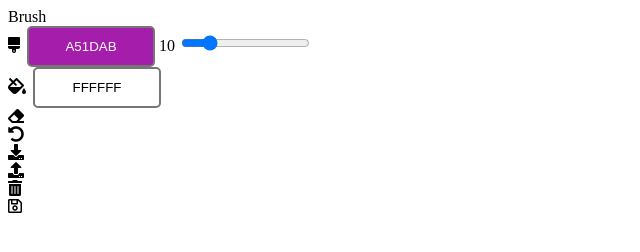
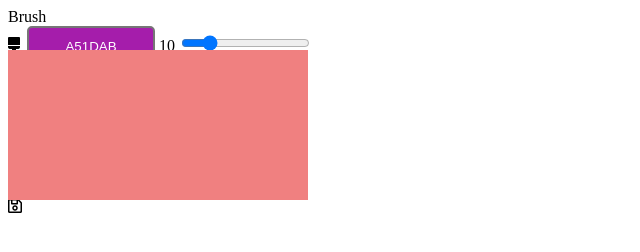
Before and after one commit to PushpakB3096/paint-clone, a plain HTML site: page index.html in a window 1280 px wide. Shown: the whole page, without its empty margins (0-640 px from the left). Drawn offline with Linux system fonts and the light colour scheme.

Commit message:
Add initial canvas element

```diff
--- a/assets/js/script.js
+++ b/assets/js/script.js
@@ -0,0 +1,21 @@
+/* getting all elements */
+const { body } = document;
+
+/* global variables must be added here */
+
+// creating the main canvas element
+const canvasEl = document.createElement("canvas");
+canvasEl.id = "canvas";
+const canvasCtx = canvasEl.getContext("2d");
+
+/* end of global variables */
+
+/* functions will be added here */
+
+// attaching the created canvas element to the body
+function createCanvas() {
+  body.appendChild(canvasEl);
+}
+
+/* functions to call on load */
+createCanvas();
--- a/assets/style/style.css
+++ b/assets/style/style.css
@@ -1,4 +1,4 @@
-/* for JSColor */
+/* for JSColor - start */
 .jscolor {
   border-style: solid;
   border-radius: 5px;
@@ -9,8 +9,9 @@
   cursor: pointer;
   outline: none;
 }
+/* for JSColor - end */
 
-/* for mobile screen message */
+/* for mobile screen message - start */
 .mobile-message {
   display: none;
 }
@@ -28,3 +29,18 @@
     z-index: 100;
   }
 }
+/* for mobile screen message - end */
+
+/* canvas styling - start */
+
+/* TODO: background color will need to be changed  */
+canvas#canvas {
+  background-color: lightcoral;
+  position: absolute;
+  /* toolbar at the top has a height of 50px hence need to account for that */
+  top: 50px;
+  cursor: crosshair;
+  z-index: 10;
+}
+
+/* canvas styling - end */
```
